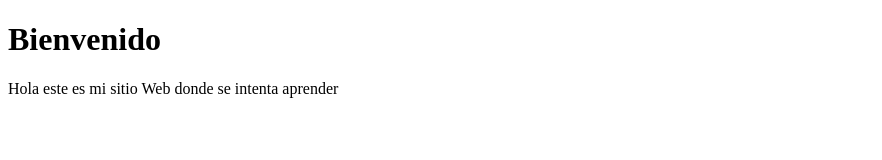
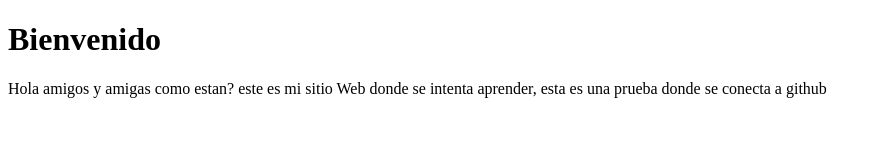
Before and after one commit to angelmiguel11/ProyecrtoDemoPrework, a plain HTML site: page index.html in a window 1280 px wide. Shown: the whole page, without its empty margins (0-882 px from the left). Drawn offline with Linux system fonts and the light colour scheme.

Commit message:
cambios agregados al sitio

```diff
--- a/index.html
+++ b/index.html
@@ -8,8 +8,8 @@
 </head>
 <body>
     <h1>Bienvenido</h1>
-    <p>Hola este es mi sitio Web
-        donde se intenta aprender
+    <p>Hola amigos y amigas como estan? este es mi sitio Web
+        donde se intenta aprender, esta es una prueba donde se conecta a github
     </p>
 </body>
 </html>
```
